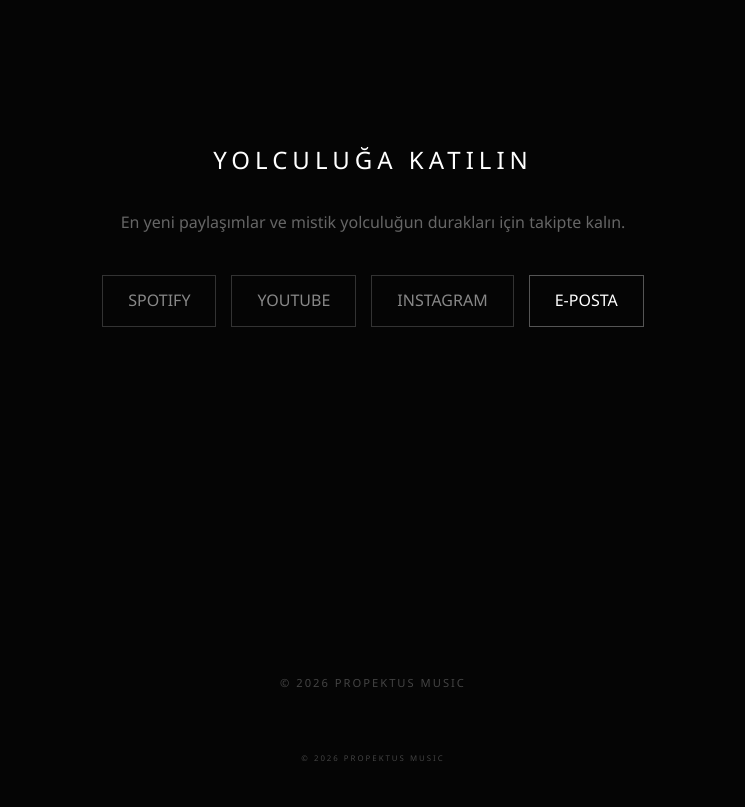
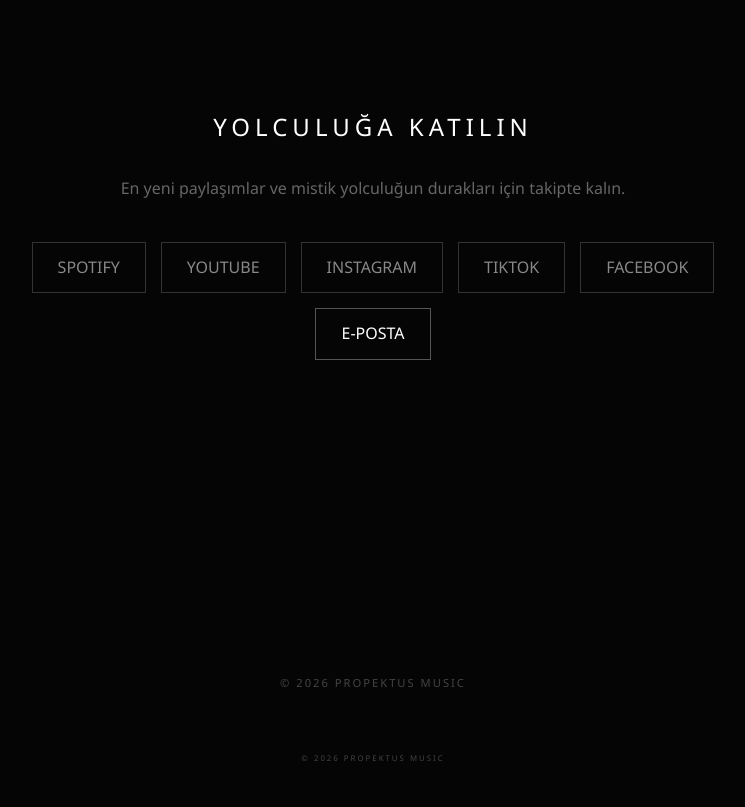
Before and after one commit to propektus/propektus.github.io, a plain HTML site: page index.html in a window 1280 px wide. Shown: the part 1766-2573 px from the top of the page, without its empty margins (267-1012 px from the left). Drawn offline with Linux system fonts and the light colour scheme.

Commit message:
Update index.html

```diff
--- a/index.html
+++ b/index.html
@@ -100,6 +100,9 @@
 
                 <a href="https://www.instagram.com/propektus_" target="_blank">INSTAGRAM</a>
 
+                <a href="https://www.tiktok.com/propektus_" target="_blank">TIKTOK</a>
+
+                <a href="https://www.FACEBOK.COM.com/propektus_" target="_blank">FACEBOOK</a>
                 <a href="mailto:yuceoglu@gmail.com" style="border-color: #555; color: #fff;">E-POSTA</a>
             </div>
         </div>
```
